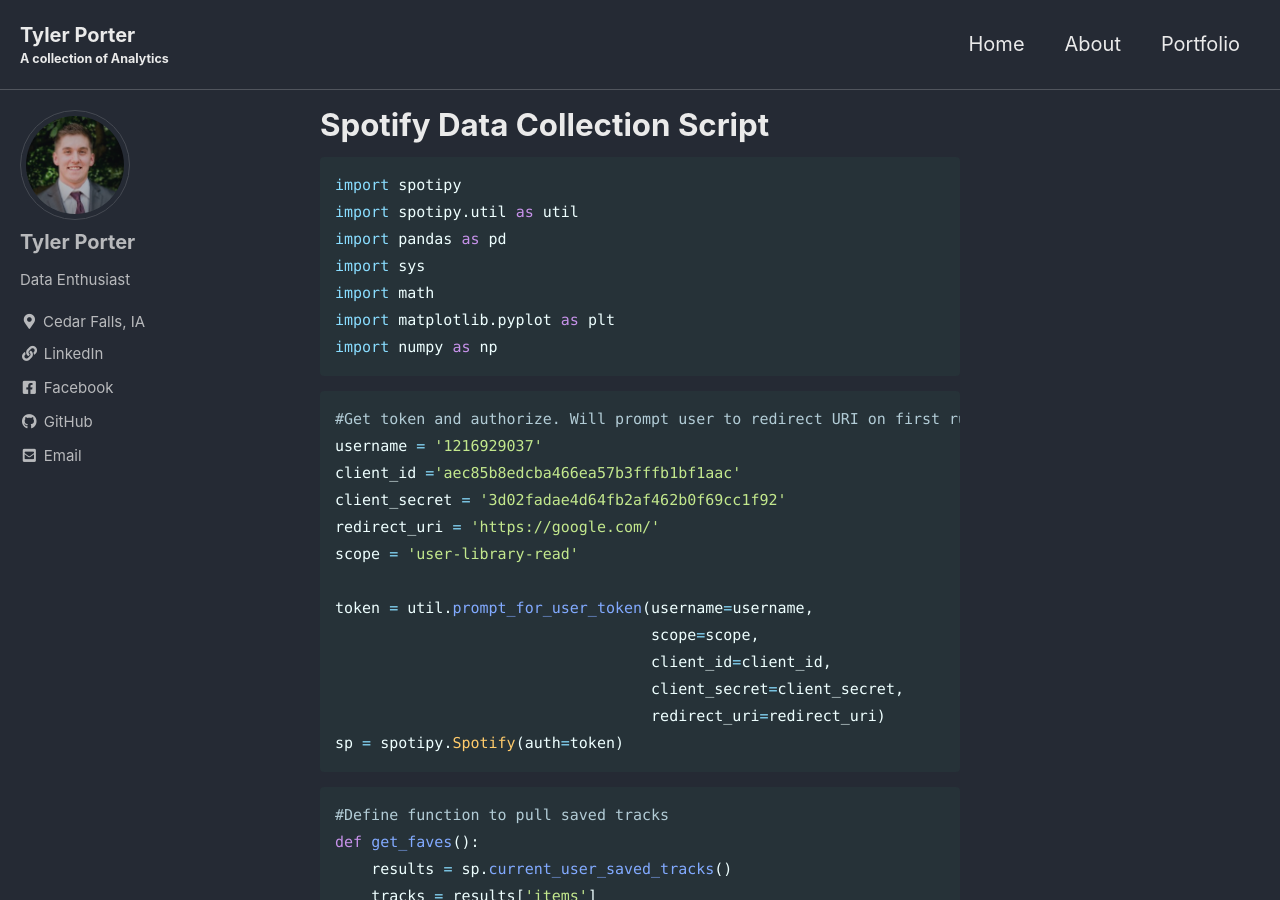
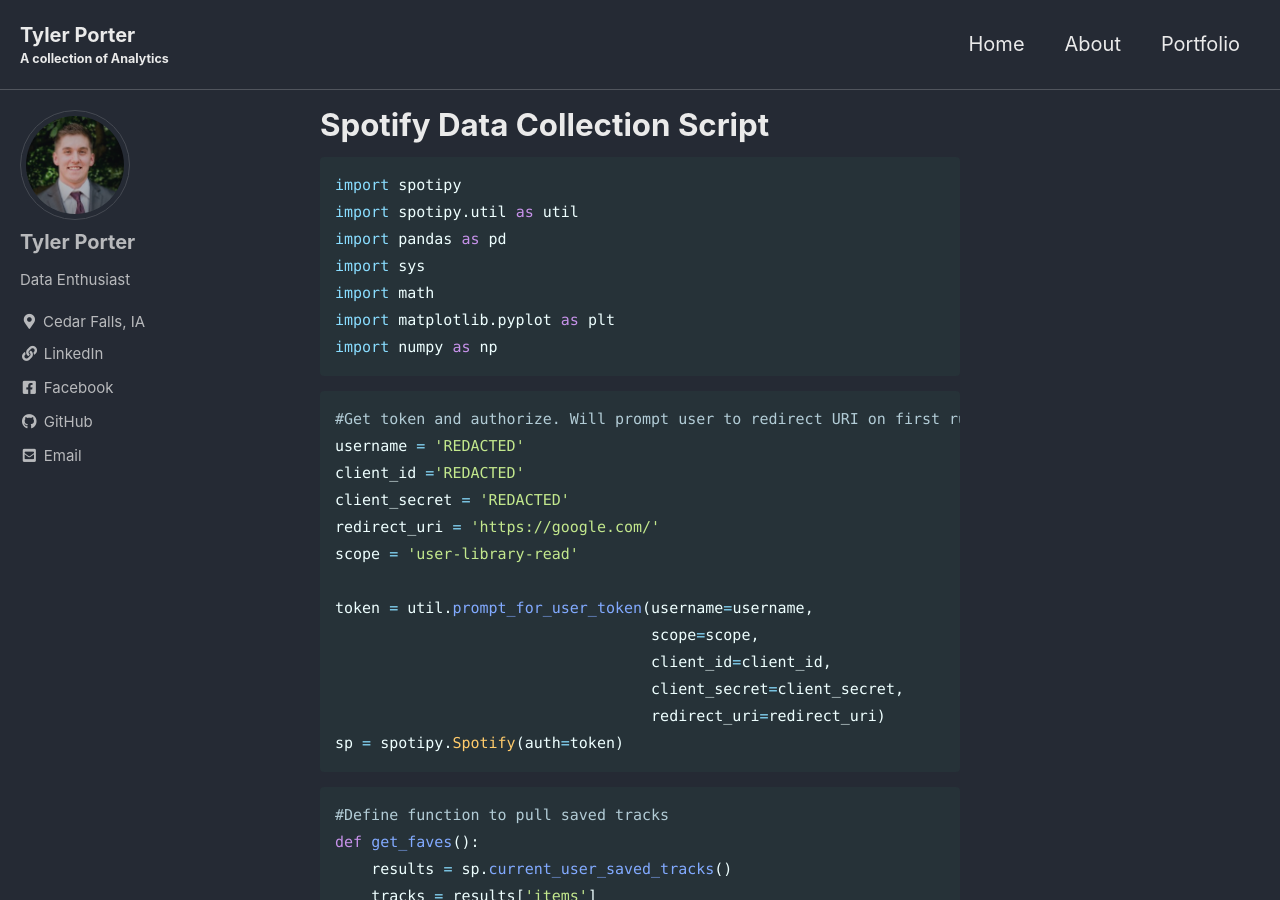
Before and after one commit to tyljporter/typo.github.io, a Jekyll site: the page built from _pages/SpotifyHarvest.md, in a window 1280 px wide and 900 px high. Built offline with Jekyll 4.4.1, drawn with Linux system fonts in a browser that asks for light colours; cached includes are drawn as plain includes.

Commit message:
redaction

````diff
--- a/_pages/SpotifyHarvest.md
+++ b/_pages/SpotifyHarvest.md
@@ -17,9 +17,9 @@
 
 ```python
 #Get token and authorize. Will prompt user to redirect URI on first run
-username = '1216929037'
-client_id ='aec85b8edcba466ea57b3fffb1bf1aac'
-client_secret = '3d02fadae4d64fb2af462b0f69cc1f92'
+username = 'REDACTED'
+client_id ='REDACTED'
+client_secret = 'REDACTED'
 redirect_uri = 'https://google.com/'
 scope = 'user-library-read'
 
````
